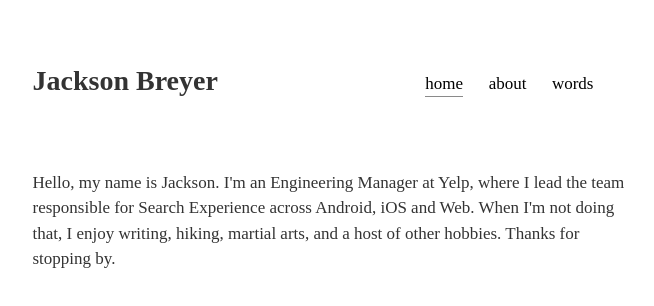
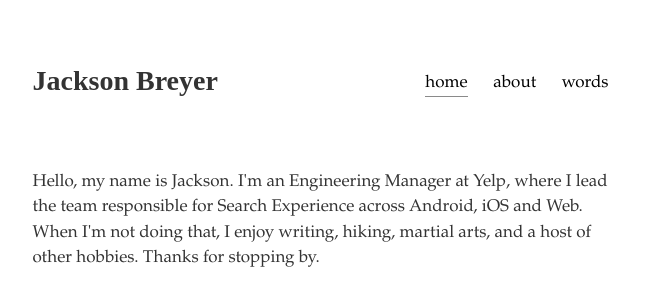
Before and after one commit to breyerjs/jacksonbreyer, a Next.js app: page / in a window 1280 px wide. Shown: the top 306 px of the page, without its empty margins (310-964 px from the left). Built offline with nearby package versions, Linux system fonts and the light colour scheme.

Commit message:
Define some fallback fonts

```diff
--- a/pages/_app.scss
+++ b/pages/_app.scss
@@ -12,7 +12,7 @@
 
 /* Global styles */
 html, body {
-    font-family: 'Iowan Old Style', serif;
+    font-family: 'Iowan Old Style', 'Palatino', 'Garamond', serif;
     font-kerning: auto;
     line-height: 1.5;
     font-size: 17px;
```
